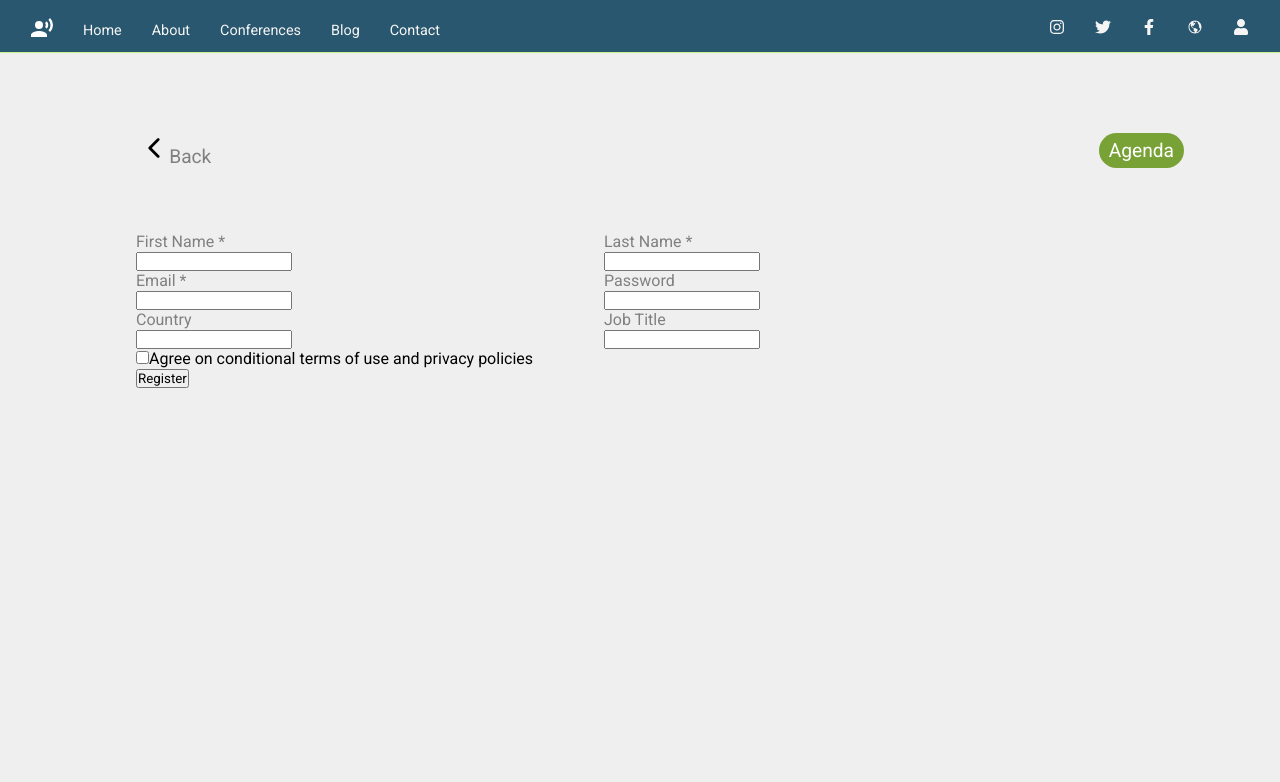
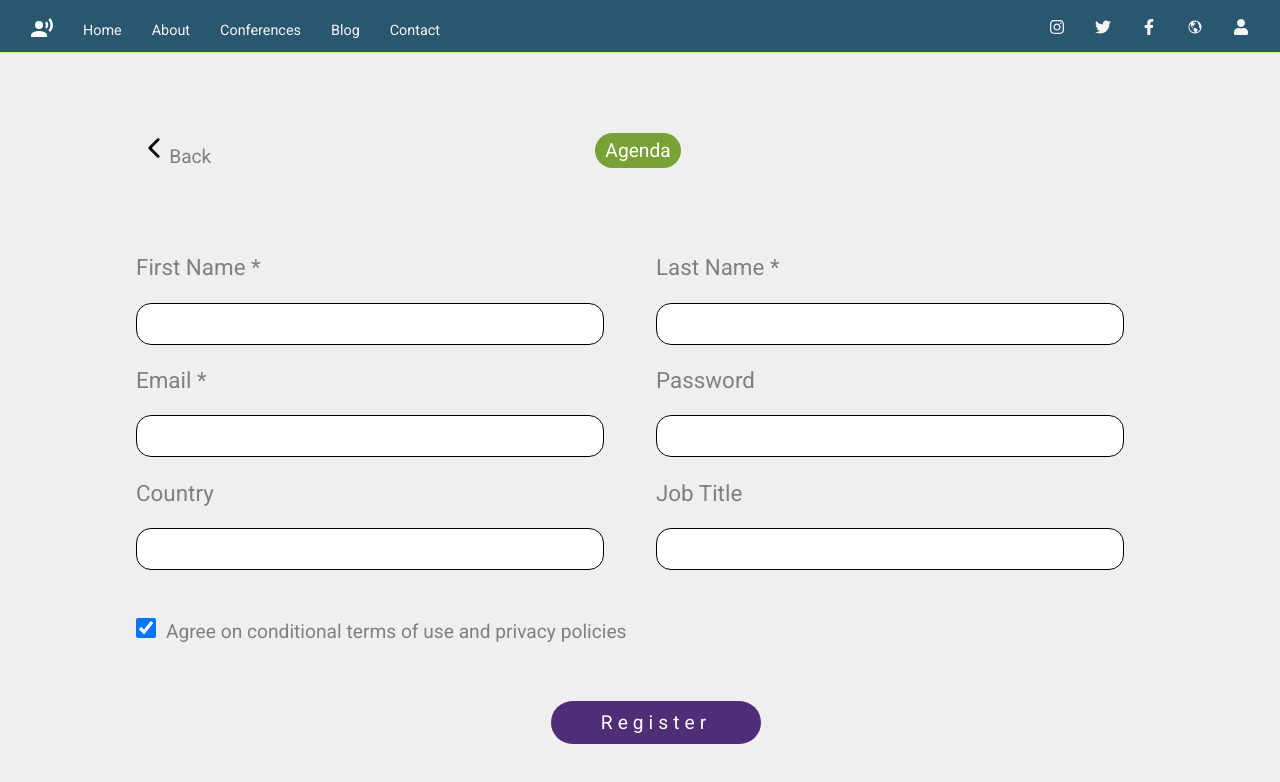
Before and after one commit to Nechir-89/conference-schedule, a React (Create React App) app: page /RegisterForm in a window 1280 px wide. Shown: the top 782 px of the page. Built offline with nearby package versions, Linux system fonts and the light colour scheme.

Commit message:
styling the RegisterForm component and added info to notes file

```diff
--- a/src/components/RegisterForm.js
+++ b/src/components/RegisterForm.js
@@ -33,32 +33,32 @@ class RegisterForm extends React.Component {
               <ul className='form-elements'>
                 <li className='form-item'>
                   <div className='first_name'>First Name *</div>
-                  <input type='text' name='first_name' />
+                  <input type='text' name='first_name' className='form-input-text' />
                 </li>
                 <li className='form-item'>
                   <div className='last_name'>Last Name *</div>
-                  <input type='text' name='last_name' />
+                  <input type='text' name='last_name' className='form-input-text' />
                 </li>
                 <li className='form-item'>
                   <label className='email'>Email *</label>
-                  <input type='text' name='email' />
+                  <input type='text' name='email' className='form-input-text' />
                 </li>
                 <li className='form-item'>
                   <label className='password'>Password</label>
-                  <input type='text' name='password' />
+                  <input type='text' name='password' className='form-input-text' />
                 </li>
                 <li className='form-item'>
                   <label className='country'>Country</label>
-                  <input type='text' name='country' />
+                  <input type='text' name='country' className='form-input-text' />
                 </li>
                 <li className='form-item'>
                   <label className='job_title'>Job Title</label>
-                  <input type='text' name='job_title' />
+                  <input type='text' name='job_title' className='form-input-text' />
                 </li>
               </ul>
 
               <div className='conditional_term'>
-                <input type='checkbox' name='conditional_term' />
+                <input type='checkbox' name='conditional_term' checked />
                 <label>Agree on conditional terms of use and privacy policies</label>
               </div>
               <button className='register'>Register</button>
--- a/src/index.css
+++ b/src/index.css
@@ -287,14 +287,20 @@ header p {
   font-size: 1.2rem;
   color: #fff;
   position: absolute;
-  right: 0;
-  margin-right: 5em;
+  /*right: 0;*/
+  margin-left: 20em;
 }
 
 .first_name, .last_name, .email, .password, .country, .job_title {
-  font-size: 1.2 rem;
+  font-size: 1.4rem;
   color: #808080;
   display: block;
+  margin-top: 1em;
+  margin-bottom: 1em;
+}
+
+.register-form {
+  margin: 4em;
 }
 
 .form-elements {
@@ -306,6 +312,38 @@ header p {
   display: inline-block;
 }
 
-.register-form {
-  margin: 4em;
+.form-input-text {
+  padding: 20px;
+  width: 90%;
+  height: 25px;
+  border-radius: 15px;
+  border: 1px solid #000;
 }
+
+.conditional_term {
+  margin-top: 3em;
+}
+
+input[type="checkbox"]{
+  width: 20px;
+  height: 20px;
+}
+
+.conditional_term label {
+  color: #808080;
+  font-size: 1.2rem;
+  margin-left: 10px;
+}
+
+.register {
+  border-radius: 25px;
+  padding: 10px 50px;
+  background-color: #502e77;
+  color: #fff;
+  margin: 3em auto;
+  display: block;;
+  font-size: 1.2em;
+  border: none;
+  letter-spacing: 5px;
+
+}
```
Also changed, not shown: 1 other file (tests, documents, lock files or other folders).
